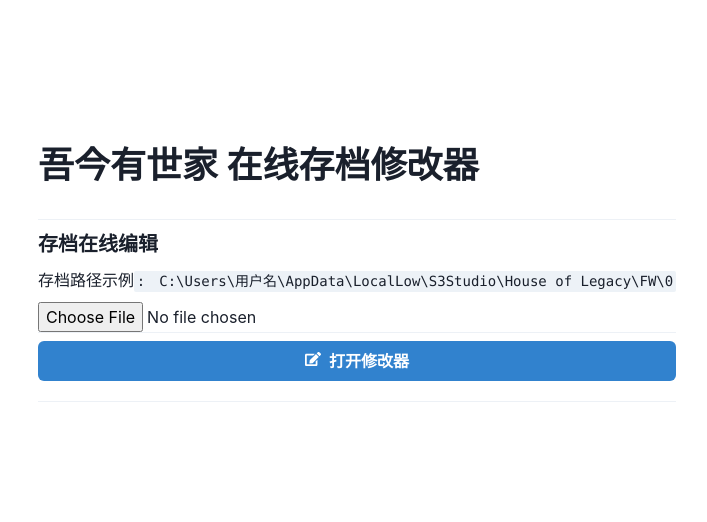
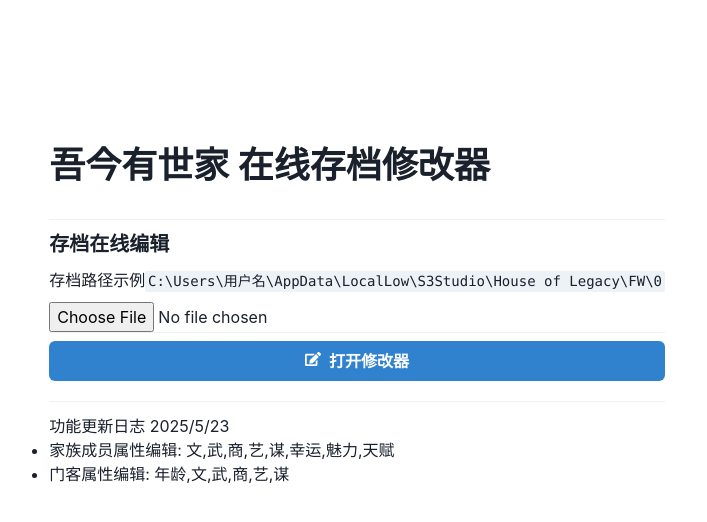
Before and after one commit to chaomian123/House_of_Legacy_cheat_editor, a Next.js app: page / in a window 1280 px wide. Shown: the top 522 px of the page, without its empty margins (283-990 px from the left). Built offline with nearby package versions, Linux system fonts and the light colour scheme; no server answers.

Commit message:
css style

```diff
--- a/components/editor.js
+++ b/components/editor.js
@@ -6,9 +6,10 @@
   ModalHeader,
   ModalFooter,
   ModalBody,
-  ModalCloseButton
+  ModalCloseButton,
+  Heading
 } from '@chakra-ui/react';
-import { Table, Input, Form, Button, Radio  } from 'antd';
+import { Table, Input, Form, Button, Radio } from 'antd';
 import JSONEditor from 'jsoneditor';
 import { useRef, useEffect, useCallback, useState } from 'react';
 import 'jsoneditor/dist/jsoneditor.min.css';
@@ -441,11 +442,14 @@
     <Modal isOpen={isOpen} onClose={onClose} size='full' mt='20'>
       <ModalOverlay />
       <ModalContent>
-        <ModalHeader>编辑修改后右下角保存文档</ModalHeader>
+        {/* <ModalHeader>Editor</ModalHeader> */}
         <ModalBody mt='5'>
-          {/* 主容器 */}
+
             <Box display="flex" flexDirection="column" gap={4}>
-              <Box as="h3" fontSize="lg" mb={2}>族内</Box>
+              <Box>
+                  <Heading size="md" mb="3">
+                  家族成员列表
+                    </Heading>
                     <Form form={form} component={false}>
                       <Table
                         components={{
@@ -462,7 +466,10 @@
                         pagination={false}
                       />
                     </Form>
-              <Box as="h3" fontSize="lg" mb={2}>门客</Box>
+              </Box>
+              <Heading size="md" mb="3">
+                  门客列表
+                    </Heading>
               <Form form={form} component={false}>
                 <Table
                   components={{
@@ -482,7 +489,7 @@
           </Box>
 
         </ModalBody>
-        <ModalFooter>
+        <ModalFooter style={{position: 'fixed', top: 0, right: 0}} >
           <Button
             colorScheme='orange'
             isDisabled={isLoading}
--- a/pages/index.js
+++ b/pages/index.js
@@ -56,9 +56,15 @@
           <Heading mb='6'>吾今有世家  在线存档修改器</Heading>
           <Divider mt='8' mb='3' />
           <Heading size='md' mb='3'>存档在线编辑</Heading>
-          <Text>存档路径示例<Code>:　C:\Users\用户名\AppData\LocalLow\S3Studio\House of Legacy\FW\0</Code></Text>
+          <Text>存档路径示例<Code>C:\Users\用户名\AppData\LocalLow\S3Studio\House of Legacy\FW\0</Code></Text>
           <CryptForm isLoading={isLoading} setIsLoading={setIsLoading} password={password} />
           <Divider mt='5' mb='3' />
+          <Text>功能更新日志 2025/5/23</Text>
+
+            <ul>
+              <li>家族成员属性编辑: 文,武,商,艺,谋,幸运,魅力,天赋</li>
+              <li>门客属性编辑: 年龄,文,武,商,艺,谋</li>
+            </ul>
         </Box>
       </Flex>
     </>
```
Lines whose indentation alone changed are shown as unchanged.
